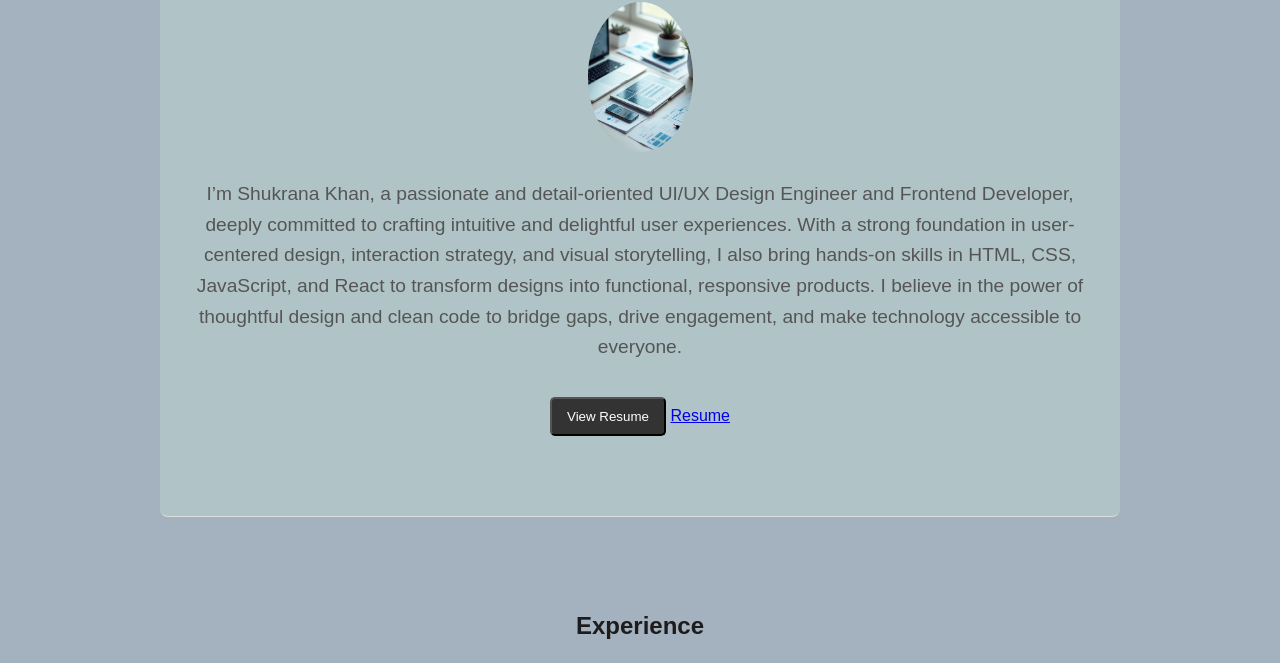
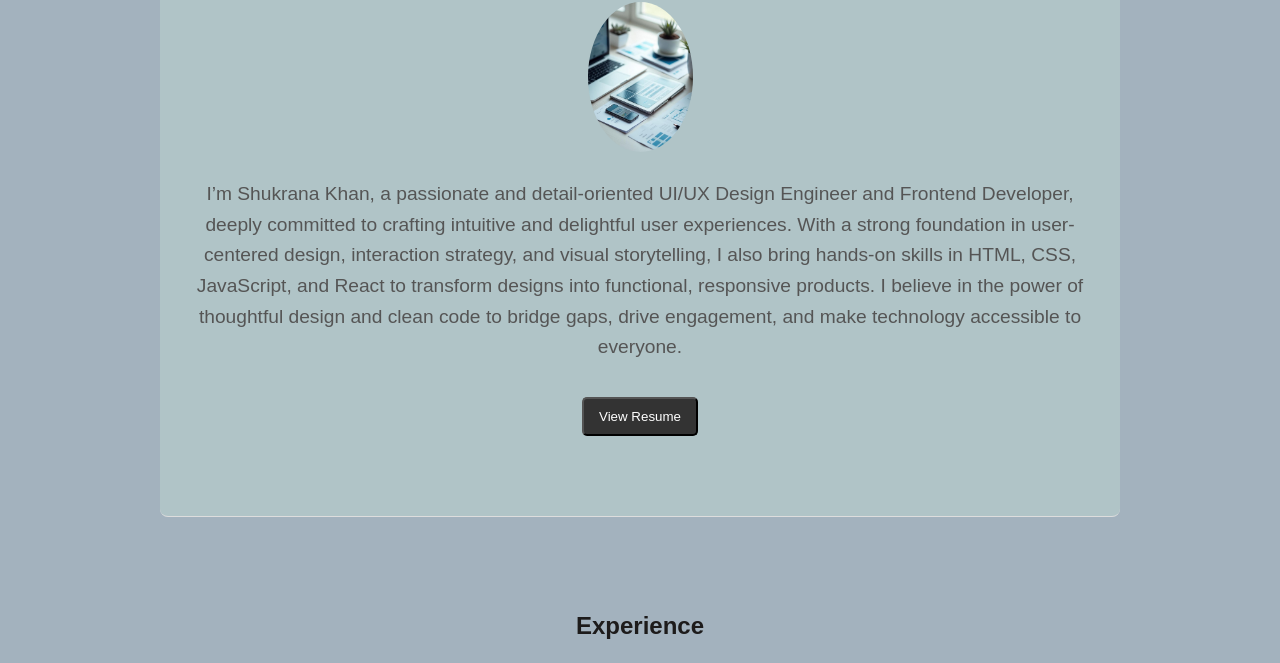
Before and after one commit to Shukranakhan/Portfolio, a plain HTML site: page index.html in a window 1280 px wide. Shown: the part 391-1054 px from the top of the page. Drawn offline with Linux system fonts and the light colour scheme.

```diff
--- a/index.html
+++ b/index.html
@@ -24,8 +24,6 @@
             <img src="images\Ultimate Business Pitch Deck.jpg" width="105" height="150" style="border-radius: 50%;">
             <p>I’m Shukrana Khan, a passionate and detail-oriented UI/UX Design Engineer and Frontend Developer, deeply committed to crafting intuitive and delightful user experiences. With a strong foundation in user-centered design, interaction strategy, and visual storytelling, I also bring hands-on skills in HTML, CSS, JavaScript, and React to transform designs into functional, responsive products. I believe in the power of thoughtful design and clean code to bridge gaps, drive engagement, and make technology accessible to everyone.</p>
             <button id="viewResumeBtn">View Resume</button>
-             <a href="F:\ball\images\Shukranaui-ux.pdf" target="_blank">Resume</a>
-
             </section>
 
         <section id="experience">
```
